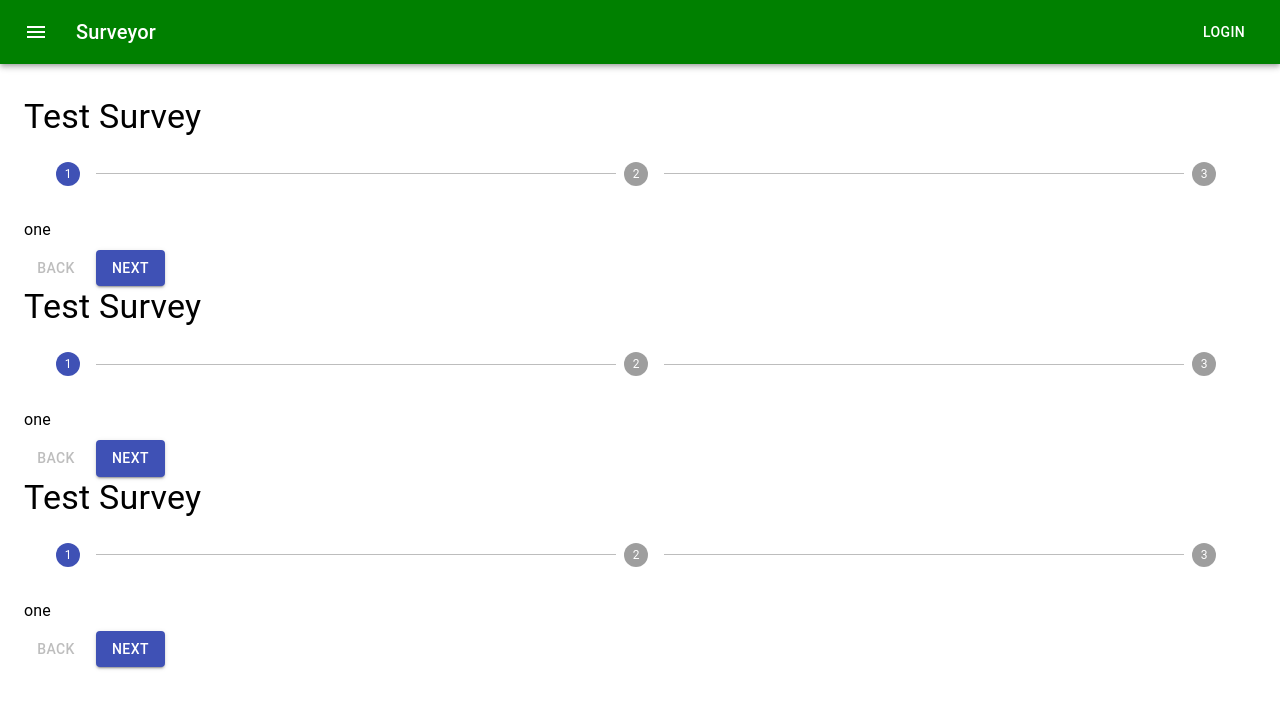
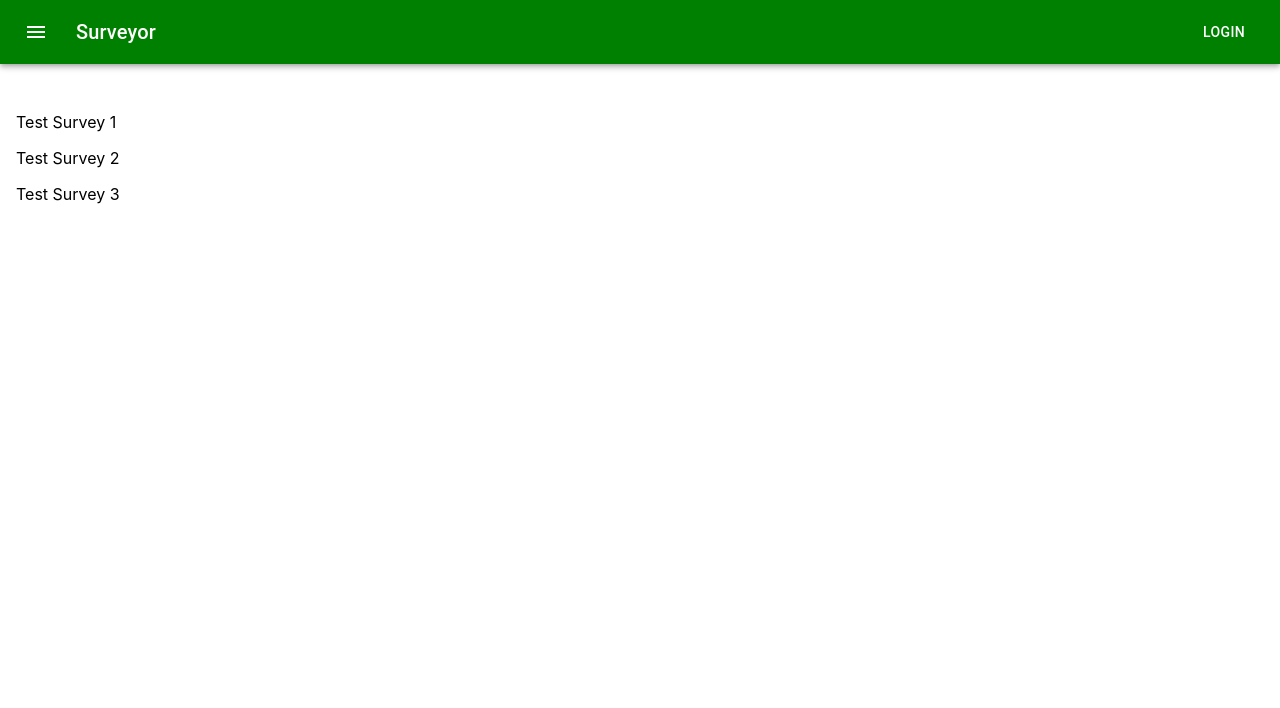
Before and after one commit to filonov-e/vamk-survey, a React (Create React App) app in the folder client/: page /surveys in a window 1280 px wide. Shown: the top 708 px of the page. Built offline with nearby package versions, Linux system fonts and the light colour scheme.

Commit message:
Added context

```diff
--- a/client/src/AppRouter.tsx
+++ b/client/src/AppRouter.tsx
@@ -3,16 +3,17 @@ import { Route, Switch } from "react-router-dom";
 import Survey from "./views/Survey";
 import Home from "./views/Home";
 import Surveys from "./views/Surveys";
+import { AppContextProvider } from "./views/AppContext";
 
 const AppRouter = () => {
     return (
-        <div>
+        <AppContextProvider>
             <Switch>
                 <Route path="/" exact component={Home} />
                 <Route path="/surveys" exact component={Surveys} />
                 <Route path="/surveys/:surveyId" exact component={Survey} />
             </Switch>
-        </div>
+        </AppContextProvider>
     );
 };
 
--- /dev/null
+++ b/client/src/views/AppContext.tsx
@@ -0,0 +1,48 @@
+import React, { useState } from "react";
+import { SurveyApi } from "../common/types/common";
+
+interface ContextState {
+    isLoadingData: boolean;
+    surveys: SurveyApi[];
+}
+
+const INITIAL_STATE: ContextState = {
+    isLoadingData: false,
+    surveys: [
+        {
+            id: '1',
+            name: 'Test Survey 1',
+            stepContent: ['one', 'two', 'three']
+        },
+        {
+            id: '2',
+            name: 'Test Survey 2',
+            stepContent: ['one', 'two', 'three']
+        },
+        {
+            id: '3',
+            name: 'Test Survey 3',
+            stepContent: ['one', 'two', 'three']
+        }
+    ]
+}
+
+export const AppContext = React.createContext<ContextState>(INITIAL_STATE);
+
+export const AppContextProvider = (props: any) => {
+    const [isLoadingData, setIsLoadingData] = useState<boolean>(false);
+    const [surveys, setSurveys] = useState<SurveyApi[]>(INITIAL_STATE.surveys);
+
+    const { children }: { children: any } = props;
+
+    return (
+		<AppContext.Provider
+			value={{
+				isLoadingData,
+				surveys
+			}}
+		>
+			{children}
+		</AppContext.Provider>
+	);
+};
--- a/client/src/views/Survey.tsx
+++ b/client/src/views/Survey.tsx
@@ -1,31 +1,35 @@
-import React, { useState } from 'react';
+import React, { useState, useContext } from 'react';
 import { Container, Typography, Stepper, Step, StepLabel, Button, WithStyles, withStyles, Theme, createStyles } from '@material-ui/core';
 import { useParams } from 'react-router-dom';
+import { AppContext } from './AppContext';
 
-interface OwnProps {
-    name: string;
-    stepContent: string[];
-    optionalSteps?: number[];
-}
+// interface OwnProps {
+//     name: string;
+//     stepContent: string[];
+//     optionalSteps?: number[];
+// }
 
-type Props = OwnProps & WithStyles<typeof styles>;
+type Props = WithStyles<typeof styles>;
 
 const Survey: React.FC<Props> = (props) => {
     const { classes } = props;
 
+    const state = useContext(AppContext);
     const { surveyId } = useParams();
 
-    const steps: string[] = (props.stepContent || []).map(_ => '');
+    const survey = state.surveys.find(survey => survey.id === surveyId);
+
+    const steps: string[] = (survey?.stepContent || []).map(_ => '');
 
     const [activeStep, setActiveStep] = useState<number>(0);
     const [skipped, setSkipped] = React.useState(new Set<number>());
 
     const getStepContent = (step: number) => {
-        return props.stepContent[step];
+        return survey?.stepContent[step];
     }
 
     const isStepOptional = (step: number) => {
-        return props.optionalSteps?.length && props.optionalSteps.includes(step);
+        return survey?.optionalSteps?.length && survey?.optionalSteps.includes(step);
     };
 
     const isStepSkipped = (step: number) => {
@@ -68,7 +72,7 @@ const Survey: React.FC<Props> = (props) => {
 
     return (
         <Container>
-            <Typography variant='h4'>{props.name}</Typography>
+            <Typography variant='h4'>{survey?.name}</Typography>
             <Stepper activeStep={activeStep}>
                 {steps.map((label, index) => {
                     const stepProps: { completed?: boolean } = {};
--- a/client/src/views/Surveys.tsx
+++ b/client/src/views/Surveys.tsx
@@ -1,25 +1,28 @@
-import React from 'react';
-import { WithStyles, createStyles, Theme, withStyles } from '@material-ui/core';
+import React, { useContext } from 'react';
+import { WithStyles, createStyles, Theme, withStyles, List, ListItem } from '@material-ui/core';
 import { SurveyApi } from '../common/types/common';
 import Survey from './Survey';
+import { Link } from 'react-router-dom';
+import { AppContext } from './AppContext';
 
-interface OwnProps {
-    surveys: SurveyApi[];
-}
-
-type Props = OwnProps & WithStyles<typeof styles>;
+type Props = WithStyles<typeof styles>;
 
 const Surveys: React.FC<Props> = (props) => {
     const { classes } = props;
+    const state = useContext(AppContext);
+    const { surveys } = state;
 
     return (
         <React.Fragment>
-            {/* {props.surveys.map(surveyItem => (
-                //<Survey name={'Test Survey'} stepContent={surveyItem.stepContent} />
-            ))} */}
-            <Survey name={'Test Survey'} stepContent={['one', 'two', 'three']} />
-            <Survey name={'Test Survey'} stepContent={['one', 'two', 'three']} />
-            <Survey name={'Test Survey'} stepContent={['one', 'two', 'three']} />
+            <List>
+                {surveys.map((survey) => (
+                    <Link to={`/surveys/${survey.id}`} key={survey.id}>
+                        <ListItem button>
+                            {survey.name}
+                        </ListItem>
+                    </Link>
+                ))}
+            </List>
         </React.Fragment>
     );
 };
--- a/client/src/views/TopBar.tsx
+++ b/client/src/views/TopBar.tsx
@@ -44,9 +44,9 @@ const TopBar: React.FC<Props> = ({ ...props }) => {
                                 <Typography variant='h6'>Home</Typography>
                             </ListItem>
                         </Link>
-                        <Link to='/survey'>
+                        <Link to='/surveys'>
                             <ListItem button>
-                            <Typography variant='h6'>Survey</Typography>
+                            <Typography variant='h6'>Surveys</Typography>
                             </ListItem>
                         </Link>
                     </List>
```
Also changed, not shown: client/src/logo.svg (deleted).
